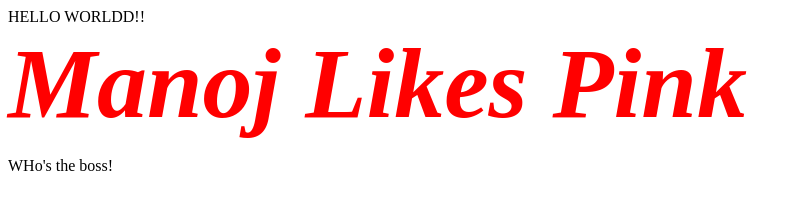
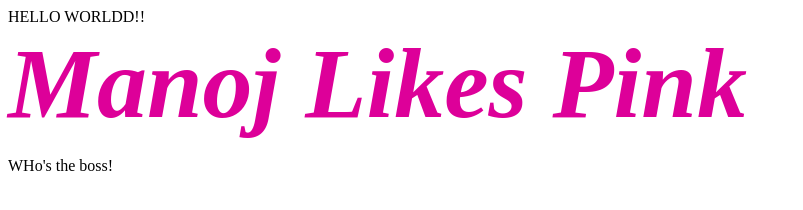
Before and after one commit to projectopel/testrepo, a plain HTML site: page index.html in a window 1280 px wide. Shown: the whole page, without its empty margins (0-803 px from the left). Drawn offline with Linux system fonts and the light colour scheme.

Commit message:
Update index.html

```diff
--- a/index.html
+++ b/index.html
@@ -11,12 +11,12 @@
         <meta name="viewport" content="width=device-width, initial-scale=1">
         <link rel="stylesheet" href="">
     </head>
-    <body>
+    <body >
         <!--[if lt IE 7]>
             <p class="browsehappy">You are using an <strong>outdated</strong> browser. Please <a href="#">upgrade your browser</a> to improve your experience.</p>
         <![endif]-->
         HELLO WORLDD!!
-        <p style="margin:0px auto;"><em><strong style="font-size:100px;color:red">Manoj Likes Pink</strong></em></p>
+        <p style="margin:0px auto;"><em><strong style="font-size:100px;color:#dd0099">Manoj Likes Pink</strong></em></p>
         <script src="" async defer></script>
         <p> WHo's the boss!</p>
 
```
